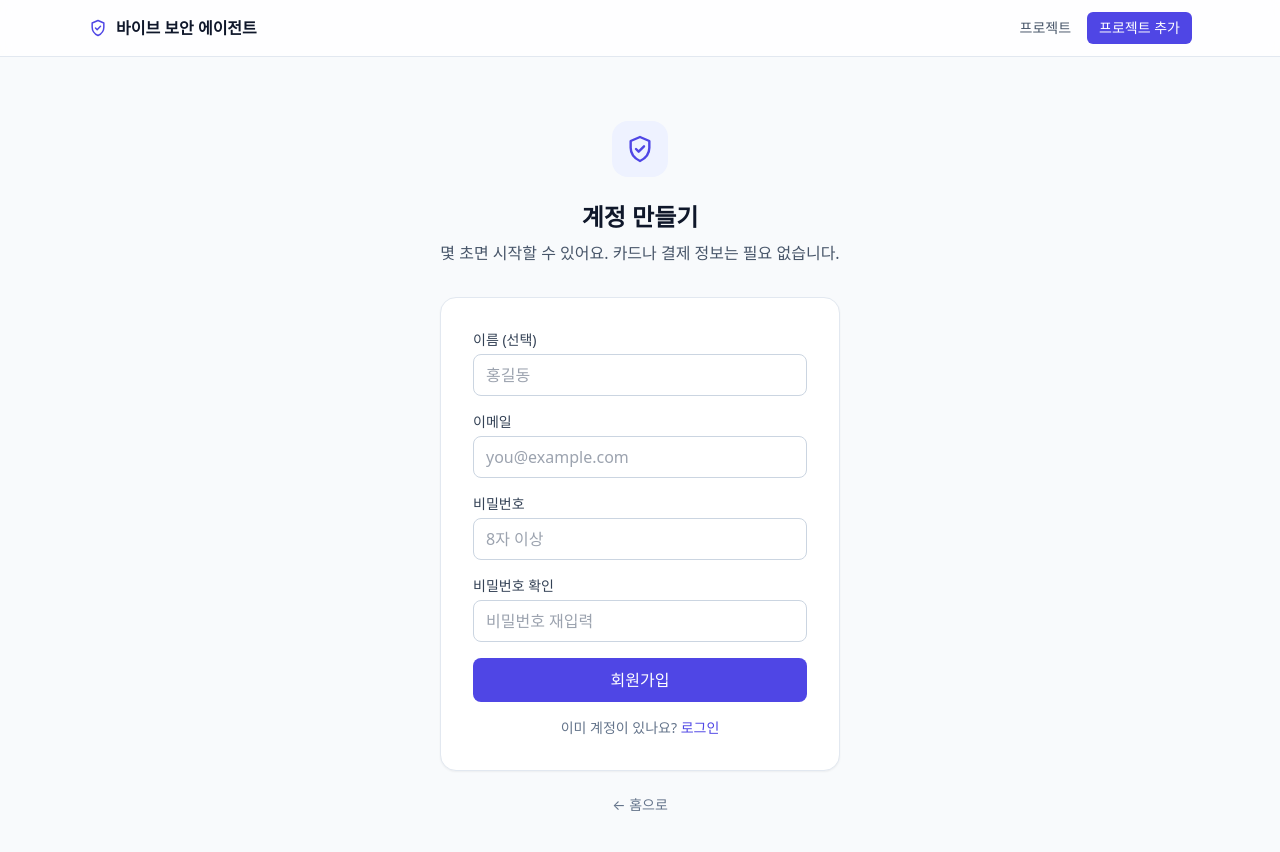
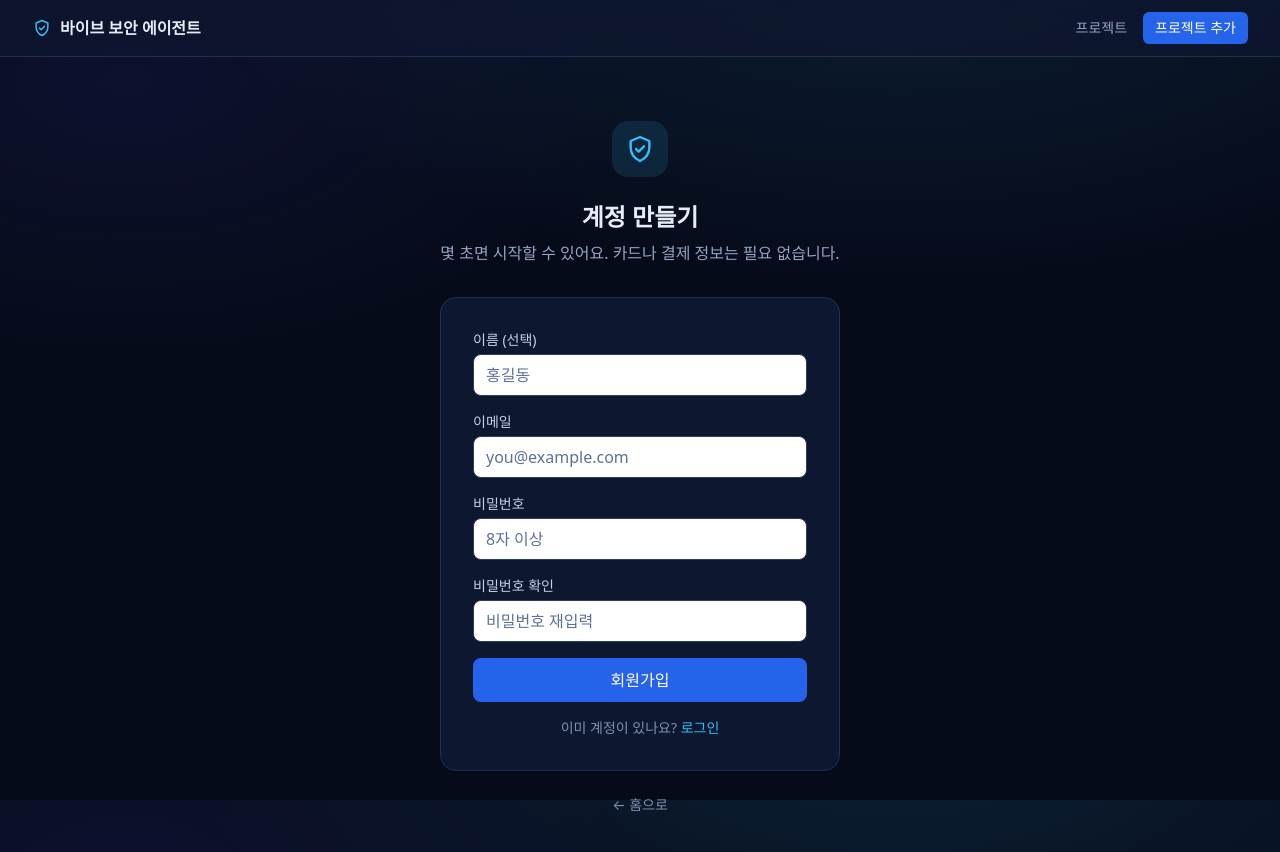
Before and after one commit to aengspa/hiyounn, a Next.js app: page /signup in a window 1280 px wide. Shown: the top 852 px of the page. Built offline with nearby package versions, Linux system fonts and the light colour scheme; no server answers.

Commit message:
Update page design

```diff
--- a/src/app/globals.css
+++ b/src/app/globals.css
@@ -2,19 +2,31 @@
 @tailwind components;
 @tailwind utilities;
 
+/* ─────────────────────────────────────────────────────────────
+   Dark theme — deep navy + cyan/blue accent.
+   Structure and class names are unchanged; we remap the common
+   light utility classes to dark values so the whole app adopts
+   the dark concept in one place.
+   ───────────────────────────────────────────────────────────── */
 :root {
-  --bg: #f8fafc;
-  --panel: #ffffff;
-  --border: #e2e8f0;
-  --text: #0f172a;
-  --muted: #64748b;
+  --bg: #060b1a; /* page background (deep navy) */
+  --panel: #0e1730; /* card / panel */
+  --panel-2: #131f3d; /* raised / hover panel */
+  --border: #22304f; /* subtle borders */
+  --text: #e6edf7; /* primary text */
+  --muted: #93a4c3; /* secondary text */
+  --accent: #38bdf8; /* cyan accent */
 }
 
 html,
 body {
   padding: 0;
   margin: 0;
-  background: var(--bg);
+  background:
+    radial-gradient(1200px 600px at 70% -10%, rgba(56, 189, 248, 0.12), transparent 60%),
+    radial-gradient(900px 500px at 10% 10%, rgba(79, 70, 229, 0.1), transparent 55%),
+    var(--bg);
+  background-attachment: fixed;
   color: var(--text);
   font-family: ui-sans-serif, system-ui, -apple-system, "Segoe UI", Roboto,
     Helvetica, Arial, sans-serif;
@@ -37,3 +49,57 @@ a {
   white-space: pre-wrap;
   word-break: break-word;
 }
+
+/* ── Remap light utilities → dark palette ─────────────────────
+   These override Tailwind's generated utilities so existing
+   markup (bg-white, text-slate-900, etc.) renders in dark mode.
+*/
+@layer utilities {
+  /* Surfaces */
+  .bg-white { background-color: var(--panel) !important; }
+  .bg-slate-50 { background-color: var(--panel) !important; }
+  .bg-slate-100 { background-color: var(--panel-2) !important; }
+  .bg-slate-200 { background-color: #1c2b4d !important; }
+
+  /* Translucent header background */
+  .bg-white\/80 { background-color: rgba(14, 23, 48, 0.8) !important; }
+  .bg-white\/85 { background-color: rgba(14, 23, 48, 0.85) !important; }
+
+  /* Buttons that were slate/gray now read as blue in the dark concept */
+  .bg-slate-800 { background-color: #2563eb !important; }
+  .bg-slate-900 { background-color: #1d4ed8 !important; }
+  .hover\:bg-slate-900:hover { background-color: #1d4ed8 !important; }
+  .hover\:bg-slate-200:hover { background-color: rgba(37, 99, 235, 0.25) !important; }
+  .hover\:bg-slate-100:hover { background-color: var(--panel-2) !important; }
+  .hover\:bg-slate-50:hover { background-color: var(--panel-2) !important; }
+
+  /* Text */
+  .text-slate-900 { color: var(--text) !important; }
+  .text-slate-800 { color: #dbe4f2 !important; }
+  .text-slate-700 { color: #c4d0e6 !important; }
+  .text-slate-600 { color: var(--muted) !important; }
+  .text-slate-500 { color: #7e90b0 !important; }
+  .text-slate-400 { color: #6b7d9d !important; }
+
+  /* Borders */
+  .border-slate-100 { border-color: #1a2744 !important; }
+  .border-slate-200 { border-color: var(--border) !important; }
+  .border-slate-300 { border-color: #2b3c5f !important; }
+  .border-slate-800 { border-color: #2b3c5f !important; }
+
+  /* Accent: brand indigo → cyan family for the dark concept */
+  .text-brand-600, .text-brand-700 { color: var(--accent) !important; }
+  .bg-brand-50 { background-color: rgba(56, 189, 248, 0.12) !important; }
+  .bg-brand-600 { background-color: #2563eb !important; }
+  .hover\:bg-brand-700:hover { background-color: #1d4ed8 !important; }
+  .border-brand-200 { border-color: rgba(56, 189, 248, 0.35) !important; }
+  .border-brand-300 { border-color: rgba(56, 189, 248, 0.5) !important; }
+
+  /* Inputs */
+  input, textarea, select {
+    color: var(--text);
+  }
+  input::placeholder, textarea::placeholder {
+    color: #5f7196;
+  }
+}
--- a/src/components/TopNav.tsx
+++ b/src/components/TopNav.tsx
@@ -3,7 +3,7 @@ import Link from "next/link";
 export function TopNav() {
   return (
     <header className="sticky top-0 z-10 border-b border-slate-200 bg-white/80 backdrop-blur">
-      <div className="mx-auto flex max-w-6xl items-center justify-between px-6 py-3">
+      <div className="flex w-full items-center justify-between px-8 py-3">
         <Link href="/" className="flex items-center gap-2 font-semibold">
           <ShieldIcon />
           <span>바이브 보안 에이전트</span>
```
